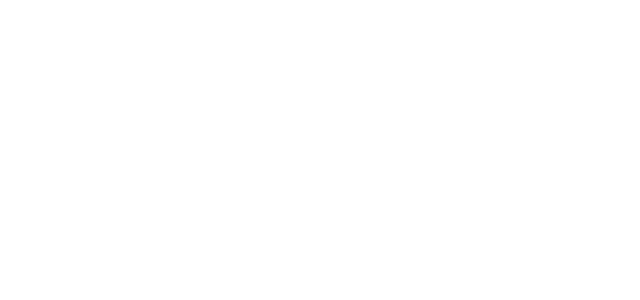
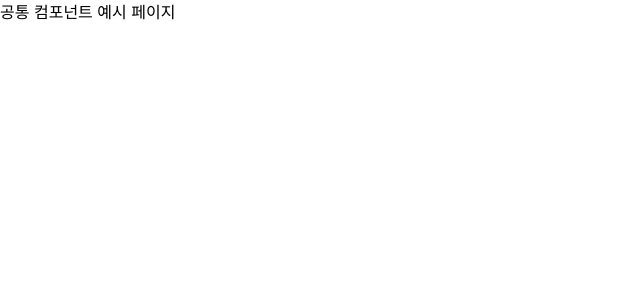
Before and after one commit to Leets-Official/8th-FE-Zero100, a React (Vite) app: page /dashboard in a window 1280 px wide. Before the commit this address had no page. Shown: the top 300 px of the page, without its empty margins (0-640 px from the left). Built offline with nearby package versions, Linux system fonts and the light colour scheme.

Commit message:
feat: todolist, dashboard 라우팅 분리 및 예시 페이지 추가

```diff
--- a/src/App.jsx
+++ b/src/App.jsx
@@ -1,5 +1,7 @@
 import { useState, useEffect } from 'react';
-import { Routes, Route } from 'react-router-dom';
+import { Routes, Route, Navigate } from 'react-router-dom';
+import DashboardLayout from './components/dashboard/DashboardLayout';
+import DashboardPage from './pages/dashboard/DashboardPage';
 import HomePage from './pages/todo/HomePage';
 import CompletedPage from './pages/todo/CompletedPage';
 
@@ -41,7 +43,7 @@ function App() {
   return (
     <Routes>
       <Route
-        path="/"
+        path="/todolist"
         element={
           <HomePage
             tasks={work}
@@ -53,7 +55,7 @@ function App() {
         }
       />
       <Route
-        path="/completed"
+        path="/todolist/completed"
         element={
           <CompletedPage
             tasks={work}
@@ -63,6 +65,10 @@ function App() {
           />
         }
       />
+      <Route path="/dashboard" element={<DashboardLayout />}>
+        <Route index element={<DashboardPage />} />
+      </Route>
+      <Route path="/" element={<Navigate to="/dashboard" replace />} />
     </Routes>
   );
 }
--- /dev/null
+++ b/src/components/dashboard/DashboardLayout.jsx
@@ -0,0 +1,14 @@
+import { Outlet } from 'react-router-dom';
+
+function DashboardLayout() {
+  return (
+    <div className="min-h-screen bg-white">
+      {}
+      <main>
+        <Outlet />
+      </main>
+    </div>
+  );
+}
+
+export default DashboardLayout;
--- /dev/null
+++ b/src/pages/dashboard/DashboardPage.jsx
@@ -0,0 +1,5 @@
+function DashboardPage() {
+  return <h1>공통 컴포넌트 예시 페이지</h1>;
+}
+
+export default DashboardPage;
--- a/src/pages/todo/CompletedPage.jsx
+++ b/src/pages/todo/CompletedPage.jsx
@@ -6,7 +6,7 @@ function CompletedPage(props) {
 
   return (
     <main className="mx-auto flex max-w-[536px] flex-col gap-6 p-2">
-      <PageHeader title="완료된 작업" linkTo="/" linkText="&larr; 진행 중 목록" />
+      <PageHeader title="완료된 작업" linkTo="/todolist" linkText="&larr; 진행 중 목록" />
 
       <section className="flex flex-col gap-2">
         <h2 className="text-[17.6px] leading-[1.5] font-bold text-[#222]">
--- a/src/pages/todo/HomePage.jsx
+++ b/src/pages/todo/HomePage.jsx
@@ -19,7 +19,7 @@ function HomePage(props) {
 
   return (
     <main className="mx-auto flex max-w-[536px] flex-col gap-6 p-2">
-      <PageHeader title="TodoMatic" linkTo="/completed" linkText="완료 목록 &rarr;" />
+      <PageHeader title="TodoMatic" linkTo="/todolist/completed" linkText="완료 목록 &rarr;" />
 
       {tab === 'list' ? (
         <>
```
